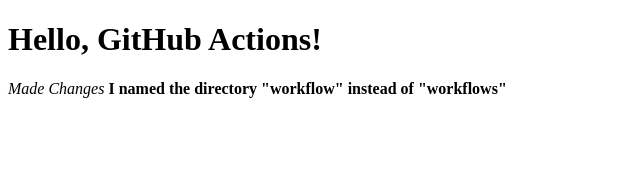
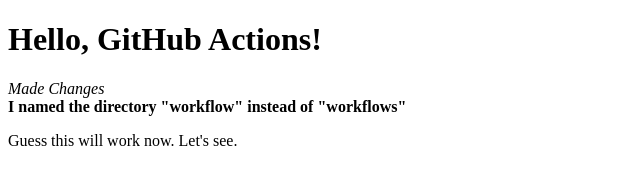
Before and after one commit to arnab-zero/GitHub-Actions-Demo, a plain HTML site: page index.html in a window 1280 px wide. Shown: the whole page, without its empty margins (0-640 px from the left). Drawn offline with Linux system fonts and the light colour scheme.

Commit message:
Made changes in index.html

```diff
--- a/index.html
+++ b/index.html
@@ -8,6 +8,8 @@
 <body>
     <h1>Hello, GitHub Actions!</h1>
     <i>Made Changes</i>
+    <br>
     <b>I named the directory "workflow" instead of "workflows"</b>
+    <p>Guess this will work now. Let's see.</p>
 </body>
 </html>
```
